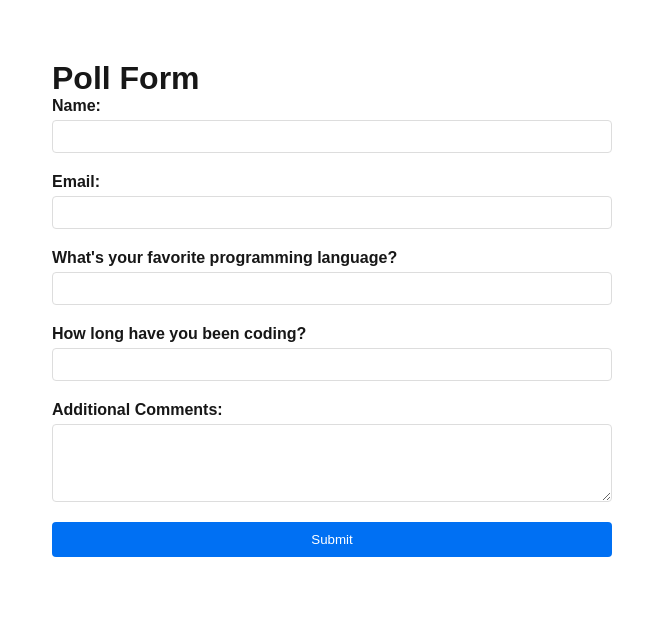
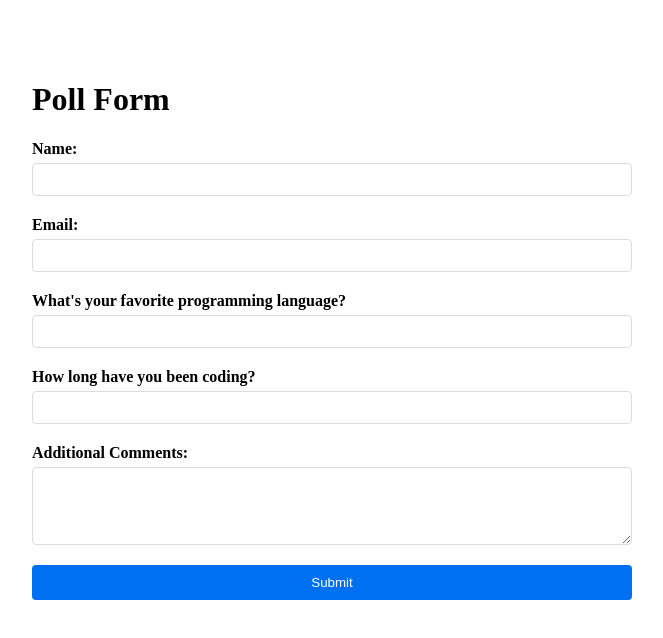
Before and after one commit to pineappling8/website-testing, a Next.js app: page / in a window 1280 px wide. Shown: the top 638 px of the page, without its empty margins (308-971 px from the left). Built offline with nearby package versions, Linux system fonts and the light colour scheme.

Commit message:
fixed some more stuff

```diff
--- a/app/layout.js
+++ b/app/layout.js
@@ -1,28 +1,7 @@
-import localFont from "next/font/local";
-import "./globals.css";
-
-const geistSans = localFont({
-  src: "./fonts/GeistVF.woff",
-  variable: "--font-geist-sans",
-  weight: "100 900",
-});
-const geistMono = localFont({
-  src: "./fonts/GeistMonoVF.woff",
-  variable: "--font-geist-mono",
-  weight: "100 900",
-});
-
-export const metadata = {
-  title: "Create Next App",
-  description: "Generated by create next app",
-};
-
 export default function RootLayout({ children }) {
   return (
     <html lang="en">
-      <body className={`${geistSans.variable} ${geistMono.variable}`}>
-        {children}
-      </body>
+      <body>{children}</body>
     </html>
   );
 }
--- a/next.config.mjs
+++ b/next.config.mjs
@@ -1,4 +1,8 @@
 /** @type {import('next').NextConfig} */
-const nextConfig = {};
+const nextConfig = {
+    experimental: {
+      appDir: true
+    }
+  }
 
-export default nextConfig;
+  module.exports = nextConfig
```
